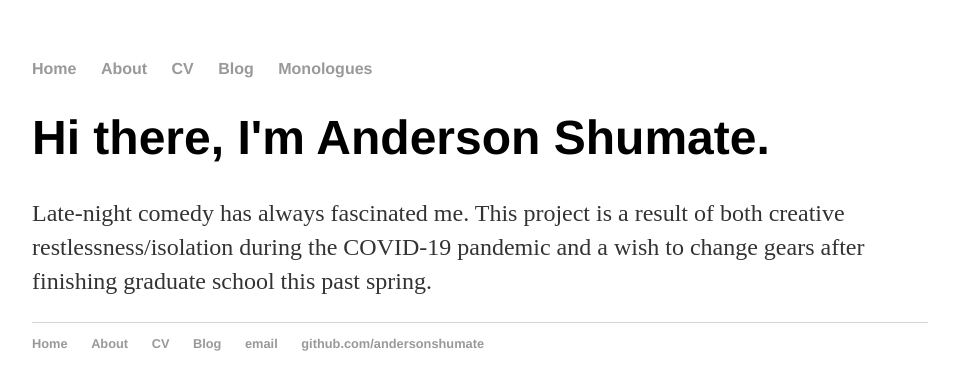
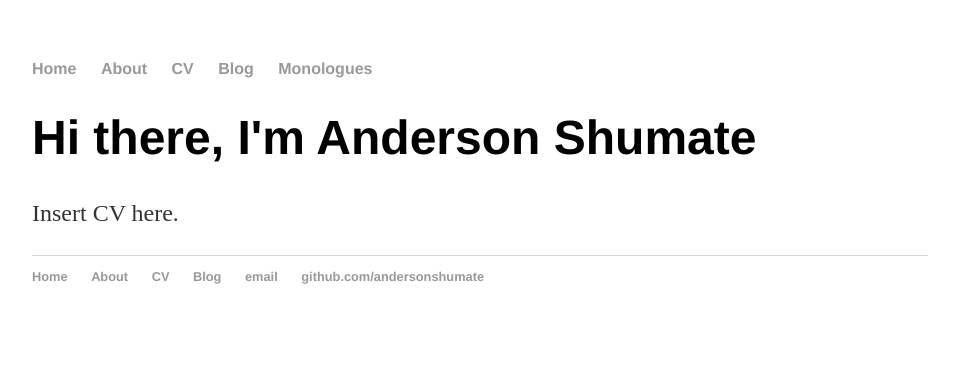
Before and after one commit to andersonshumate/andersonshumate.github.io, a Jekyll site: the page built from monologues/index.html, in a window 1280 px wide. Shown: the top 390 px of the page, without its empty margins (160-1119 px from the left). Built offline with Jekyll 4.4.1, drawn with Linux system fonts in a browser that asks for light colours.

Commit message:
Update index.html

```diff
--- a/monologues/index.html
+++ b/monologues/index.html
@@ -1,9 +1,8 @@
 ---
 layout: default
-title: Monologues
+title: CV
 ---
 <div class="blurb">
-	<h1>Hi there, I'm Anderson Shumate.</h1>
-	<p>Late-night comedy has always fascinated me. This project is a result of both creative restlessness/isolation during the COVID-19 pandemic and a wish to change gears after
-  finishing graduate school this past spring.</p>
+	<h1>Hi there, I'm Anderson Shumate</h1>
+	<p>Insert CV here.</p>
 </div><!-- /.blurb -->
```
